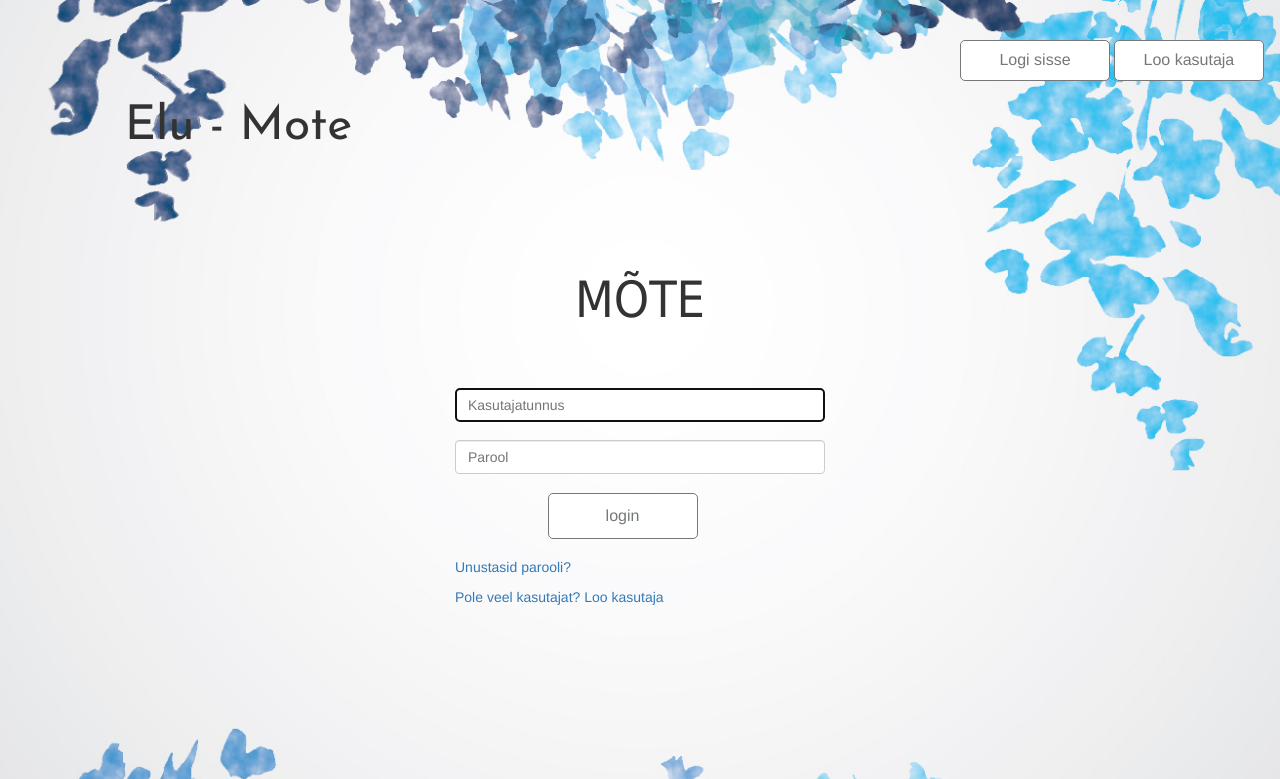
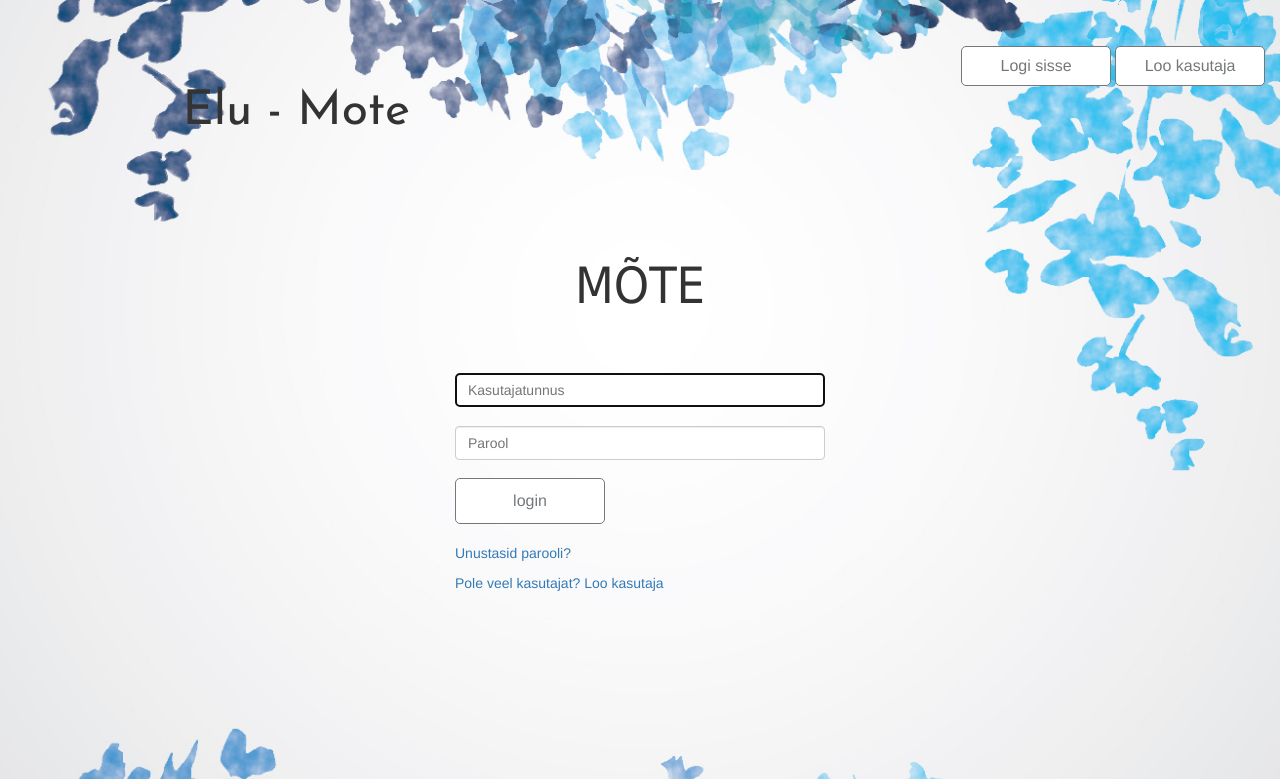
Before and after one commit to hinrek/Suvepraktika, a Django app: page /accounts/login/?next=/event/new/ in a window 1280 px wide. Shown: the top 779 px of the page. Run offline with Django 3.2, Linux system fonts and the light colour scheme; some libraries are stand-ins or nearby versions.

Commit message:
Fixed buttons

```diff
--- a/events/static/css/event.css
+++ b/events/static/css/event.css
@@ -3,6 +3,11 @@
     font-size: 36pt;
     text-decoration: none;
     padding-left: 5%;
+    margin-top: 2%;
+}
+.page-header{
+  padding-left: 5%;
+  margin-top: 2%;
 }
 
 h1, h2, h3, h4{
--- a/events/static/css/login.css
+++ b/events/static/css/login.css
@@ -94,20 +94,18 @@
   border: 1px solid #74787B;
   position: relative;
   width: 150px;
-  margin-left: 25%;
   margin-bottom: 5%;
 }
 
 .button3{
   padding: 8px 10px;
   margin-bottom: 0;
-  left:25%;
+  margin-top: 0;
 }
 
 .button4{
   padding: 8px 10px;
   margin-bottom: 0;
-  left: 50%;
 }
 
 .button5{
@@ -116,14 +114,17 @@
 
 .button6{
   padding: 8px 10px;
-    margin-bottom: 0;
-  left: 50%;
+  margin-bottom: 0;
 }
 
 .button7{
   padding: 8px 10px;
   margin-bottom: 0;
-  left:25%;
+}
+
+.button-box {
+   text-align:right;
+   margin-top:20px;
 }
 
 .new-account{
--- a/events/templates/events/base.html
+++ b/events/templates/events/base.html
@@ -51,13 +51,15 @@
 <body>
   <div class="page-header">
       {% if user.is_authenticated %}
-          <a class="btn button4" href="{% url 'event_new' %}">Loo projekt</a>
          {% comment %} <a class="button5" href="{% url 'profile' %}">Profiil</a> {% endcomment %}
+         <div class="button-box col-lg-12">
           <a class="btn button3" href="{% url 'logout' %}">{{ user.username }} Logi välja</a>
+         </div>
       {% else %}
+      <div class="button-box col-lg-12">
          <a class="btn button6" href="{% url 'login' %}">Logi sisse</a>
          <a class="btn button7" href="{% url 'registration_register' %}">Loo kasutaja</a>
-
+      </div>
       {% endif %}
       <h1><a href="/">Elu - Mote</a></h1>
   </div>
```
